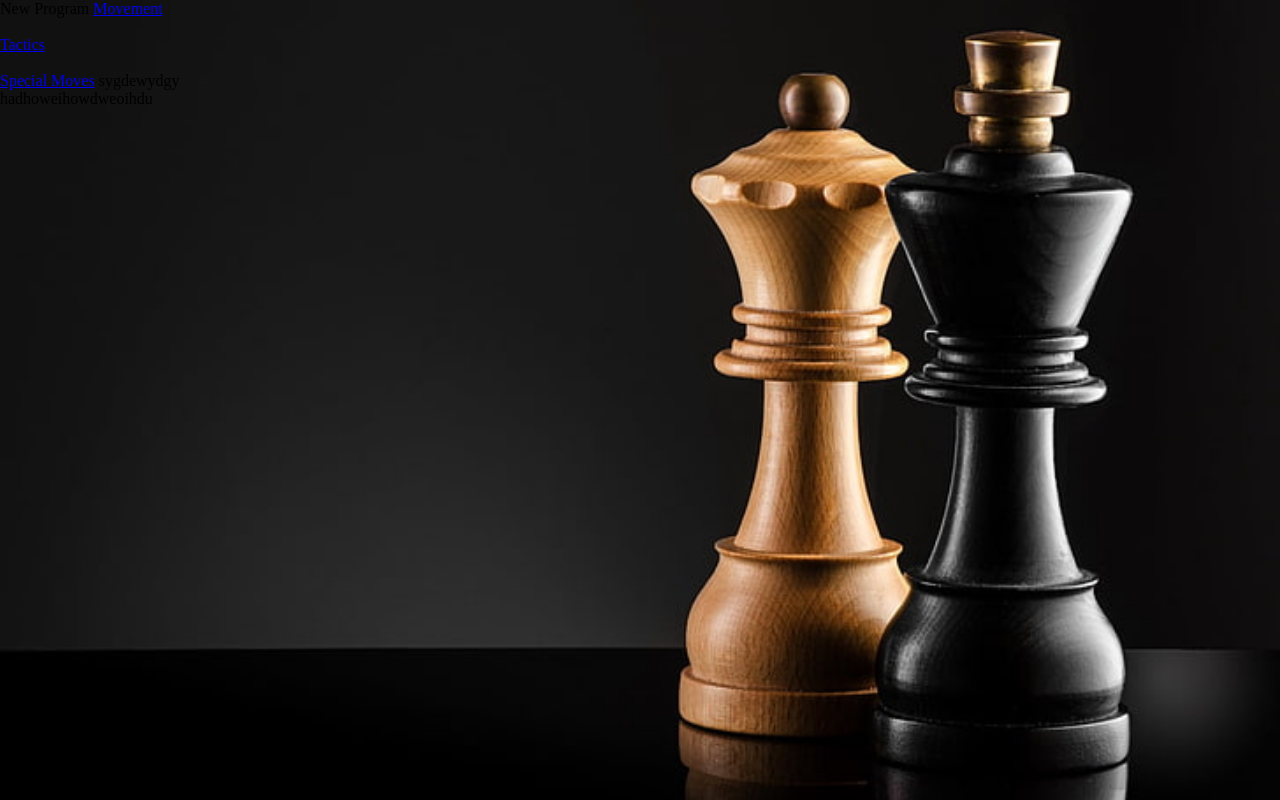
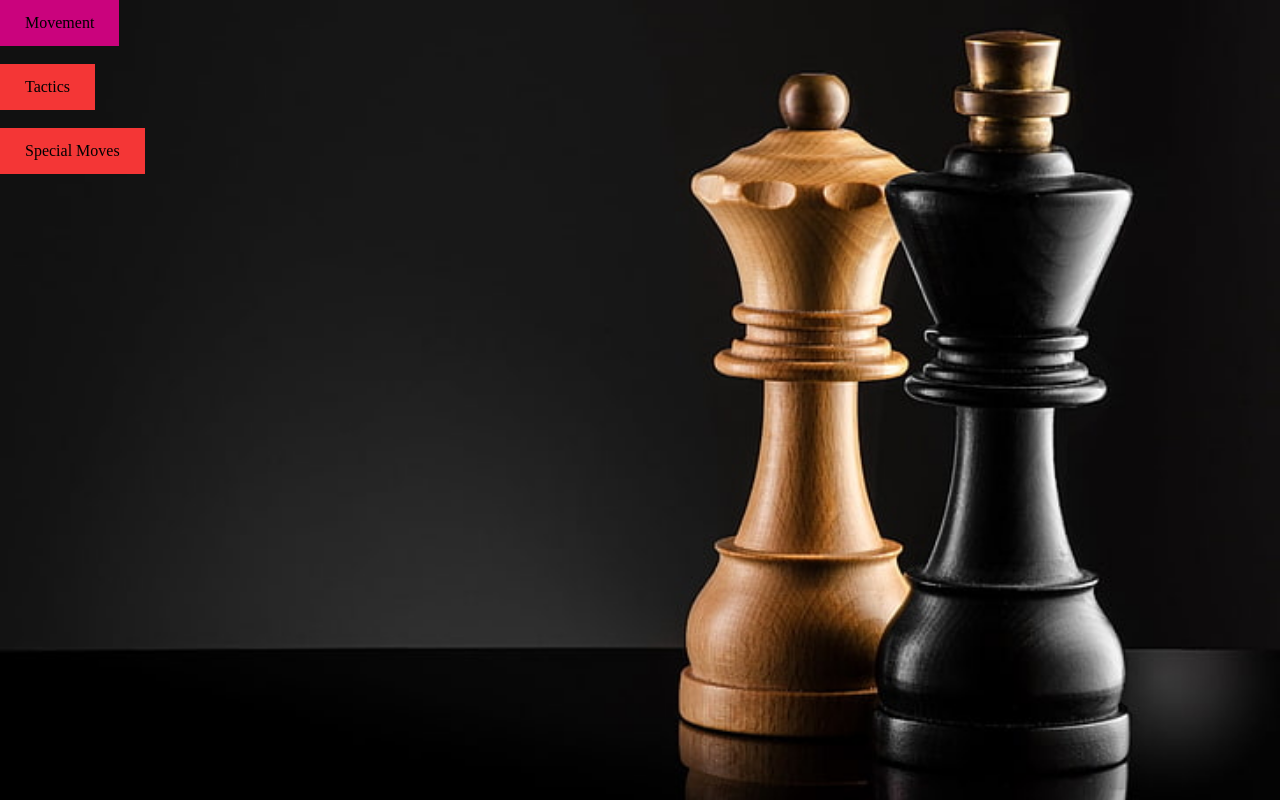
Before and after one commit to TomatoSmash24/chesswebsite, a plain HTML site: page index.html in a window 1280 px wide. Drawn offline with Linux system fonts and the light colour scheme.

Commit message:
Update index.html

```diff
--- a/index.html
+++ b/index.html
@@ -4,6 +4,20 @@
   <title>Index</title>
 
   <style>
+    a:link,
+    a:visited {
+      background-color: #f43636;
+      color: rgb(0, 0, 0);
+      padding: 14px 25px;
+      text-align: center;
+      text-decoration: none;
+      display: inline-block;
+    }
+
+    a:hover,
+    a:active {
+      background-color: rgba(255, 0, 157, 0.781);
+    }
 
     body {
       margin-top: 0%;
@@ -13,29 +27,31 @@
     }
 
     .bg {
-  background-image:url("Wallpaper.jpg");
-  background-position:center;
+      background-image: url("Wallpaper.jpg");
+      background-position: center;
 
-  background-size:cover;
+      background-size: cover;
       background-repeat: no-repeat;
       background-attachment: fixed;
       background-size: 100% 100%;
       object-fit: contain;
-  height:100%;
+      height: 100%;
     }
   </style>
 </head>
 
 <body>
   <div class="bg">
-  New Program
+
     <a href="Chess part 1.html">Movement</a>
     <br><br>
     <a href="Tactics.html">Tactics</a>
     <br><br>
     <a href="Chess 2.html">Special Moves</a>
-  sygdewydgy<br>
-  hadhoweihowdweoihdu
+
 </body>
-</html></div>
+
 </html>
+</div>
+
+</html>
```
Lines whose indentation alone changed are shown as unchanged.
